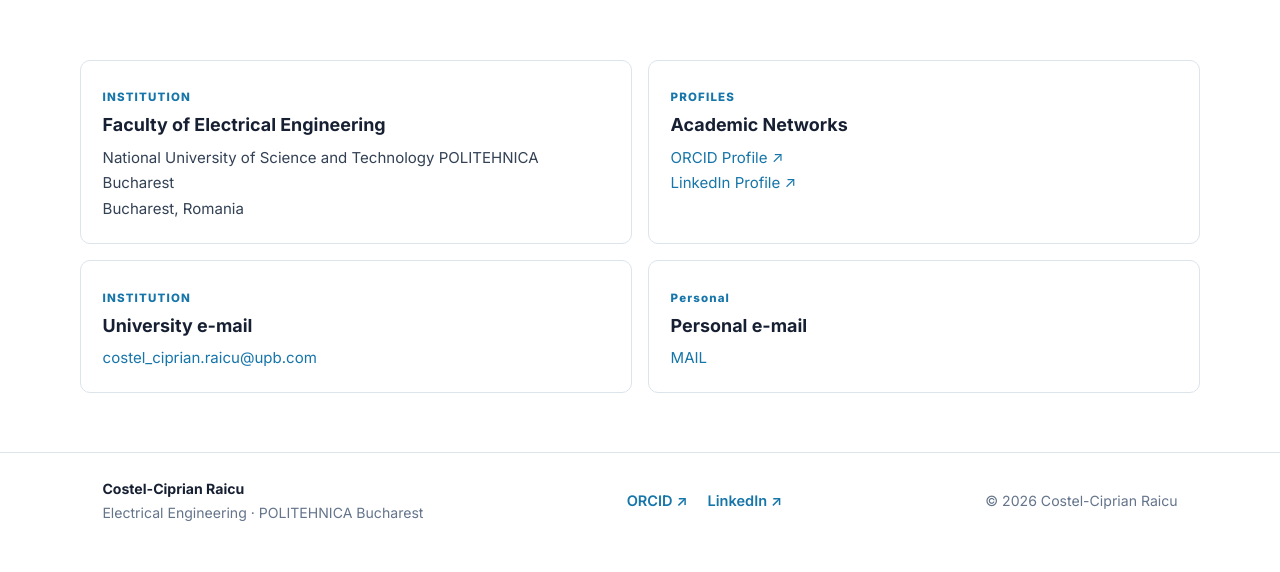
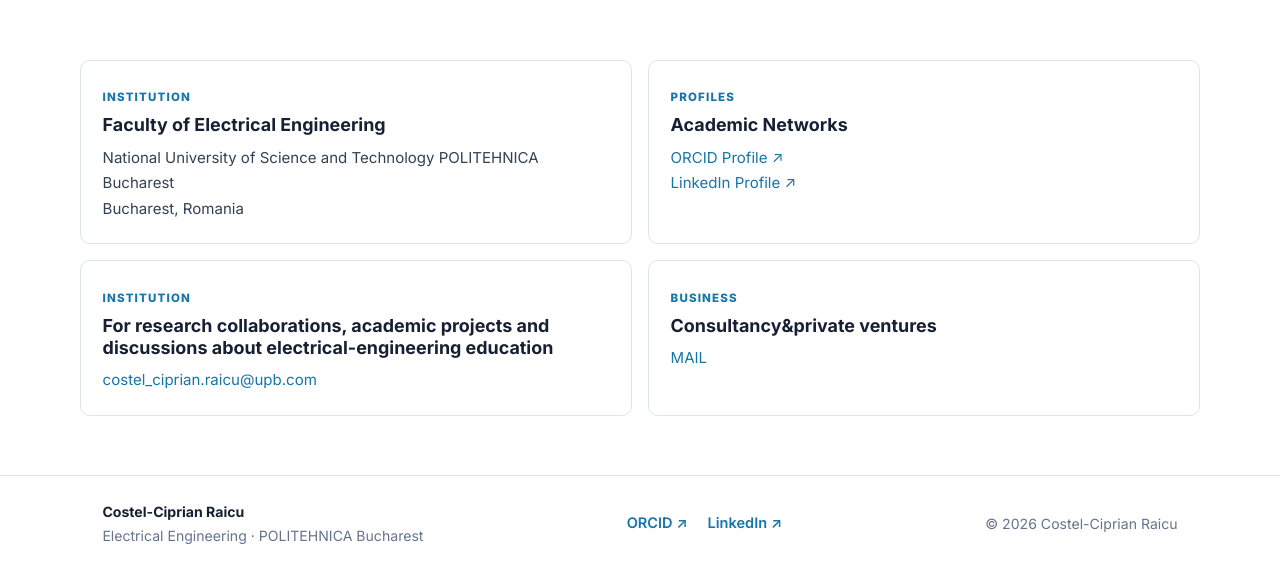
Before and after one commit to ccraicu/academic-website, a plain HTML site: page contact.html in a window 1280 px wide. Shown: the part 255-827 px from the top of the page. Before the commit the page ends 804 px from the top, so only its background shows below. Drawn offline with Linux system fonts and the light colour scheme.

Commit message:
Update contact.html

```diff
--- a/contact.html
+++ b/contact.html
@@ -34,8 +34,8 @@
 <section class="container section" style="padding-top:1rem"><div class="info-grid">
 <article class="card"><span class="number">INSTITUTION</span><h3>Faculty of Electrical Engineering</h3><p>National University of Science and Technology POLITEHNICA Bucharest<br>Bucharest, Romania</p></article>
 <article class="card"><span class="number">PROFILES</span><h3>Academic Networks</h3><p><a href="https://orcid.org/0000-0001-8845-6093" target="_blank" rel="noopener noreferrer">ORCID Profile ↗</a><br><a href="https://www.linkedin.com/in/ciprian-raicu-805347b4" target="_blank" rel="noopener noreferrer">LinkedIn Profile ↗</a></p></article>
-<article class="card"><span class="number">INSTITUTION</span><h3>University e-mail</h3><p><a href="mailto:costel_ciprian.raicu@upb.com">costel_ciprian.raicu@upb.com</a></p></article>
-<article class="card"><span class="number">Personal</span><h3>Personal e-mail</h3><p><a href="mailto:cc.raicu@gmail.com">MAIL</a></p></article>
+<article class="card"><span class="number">INSTITUTION</span><h3>For research collaborations, academic projects and discussions about electrical-engineering education</h3><p><a href="mailto:costel_ciprian.raicu@upb.com">costel_ciprian.raicu@upb.com</a></p></article>
+<article class="card"><span class="number">BUSINESS</span><h3>Consultancy&amp;private ventures</h3><p><a href="mailto:cc.raicu@gmail.com">MAIL</a></p></article>
 
 </div></section>
 
```
